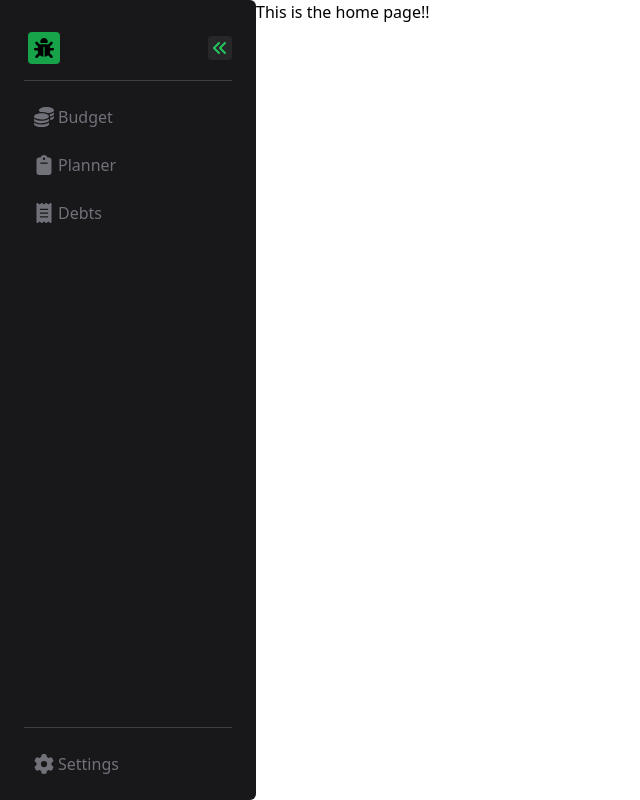
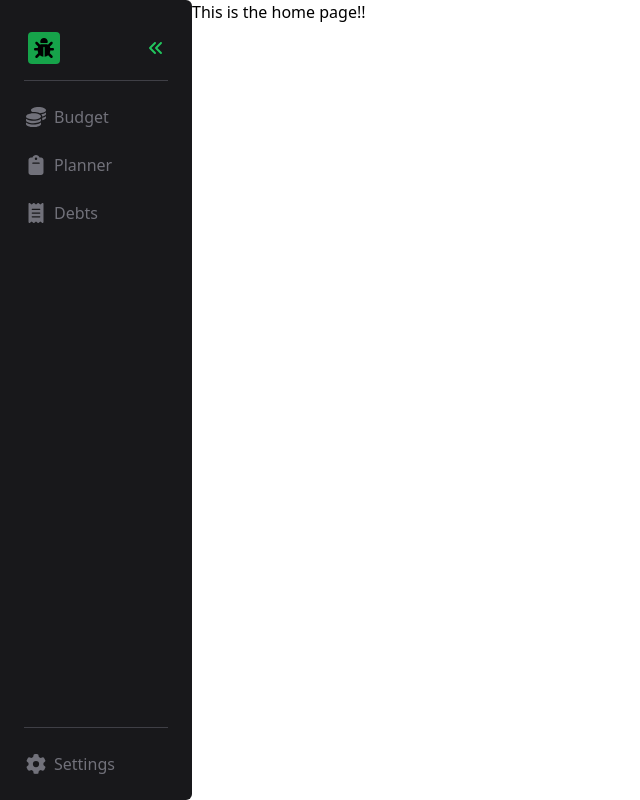
Before and after one commit to nllko/expense-tracker, a Vue app: page / in a window 1280 px wide. Shown: the whole page, without its empty margins (0-640 px from the left). Built offline with nearby package versions, Linux system fonts and the light colour scheme.

Commit message:
togglable sidebar : - added logic to retract and expand the sidebar

```diff
--- a/src/components/SideBar/SideBar.vue
+++ b/src/components/SideBar/SideBar.vue
@@ -1,14 +1,15 @@
 <template>
-    <div class="w-64 h-screen bg-zinc-900 rounded-r-md flex flex-col">
-        <div class="px-6 pt-8">
-            <div class="flex items-center justify-between">
+    <div class="h-screen bg-zinc-900 rounded-r-md flex flex-col"
+        :class="expanded ? 'sidebar-expanded' : 'sidebar-retracted'">
+        <div :class="expanded ? 'button-container-expanded' : 'button-container-retracted'">
+            <div class="flex items-center justify-between" :class="expanded ? '' : 'flex-col'">
                 <RouterLink to="/">
                     <a class="bg-green-600 ml-1 p-1.5 rounded flex items-center justify-center">
                         <fa icon="bug" class="h-5" />
                     </a>
                 </RouterLink>
-                <button class="flex items-center justify-center p-0.5 rounded bg-zinc-800 h-6 w-6">
-                    <fa icon="angles-left" class="text-green-500" />
+                <button class="flex items-center justify-center p-0.5 h-6 w-6" @click="toggleSideBar">
+                    <fa :icon="expanded ? 'angles-left' : 'angles-right'" class="text-green-500" />
                 </button>
             </div>
         </div>
@@ -18,32 +19,70 @@
         </div>
 
         <div class="px-6 pt-4">
-            <ul class="flex flex-col space-y-2 pl-0.5">
-                <SideBarItem to="/budget" icon="coins" name="Budget" />
-                <SideBarItem to="/planner" icon="clipboard" name="Planner" />
-                <SideBarItem to="/debts" icon="receipt" name="Debts" />
+            <ul class="flex flex-col space-y-2" :class="expanded ? 'list-group-expanded' : ''">
+                <SideBarItem :class="!expanded ? 'sidebar-item-retractred' : ''" to="/budget" icon="coins" :name="expanded ? 'Budget' : ''" />
+                <SideBarItem :class="!expanded ? 'sidebar-item-retractred' : ''" to="/planner" icon="clipboard" :name="expanded ? 'Planner' : ''" />
+                <SideBarItem :class="!expanded ? 'sidebar-item-retractred' : ''" to="/debts" icon="receipt" :name="expanded ? 'Debts' : ''" />
             </ul>
         </div>
 
         <div class="mt-auto pb-4">
             <div class="px-6 pt-8">
-            <hr class="border-zinc-700" />
-        </div>
+                <hr class="border-zinc-700" />
+            </div>
 
-        <div class="px-6 pt-4">
-            <ul class="flex flex-col space-y-2 pl-0.5">
-                <SideBarItem to="/settings" icon="gear" name="Settings" />
-            </ul>
-        </div>
+            <div class="px-6 pt-4">
+                <ul class="flex flex-col space-y-2" :class="expanded ? 'list-group-expanded' : ''">
+                    <SideBarItem to="/settings" icon="gear" :name="expanded ? 'Settings' : ''" />
+                </ul>
+            </div>
         </div>
     </div>
 </template>
+
+<style scoped>
+.sidebar-expanded {
+    width: 12rem;
+}
+
+.sidebar-retracted {
+    width: 4rem;
+}
+
+.button-container-expanded {
+    padding-left: 1.5rem;
+    padding-right: 1.5rem;
+    padding-top: 2rem;
+}
+
+.button-container-retracted {
+    padding-top: 1.5rem;
+}
+
+.list-group-expanded {
+    padding-left: 0.125rem;
+}
+
+.sidebar-item-retractred {
+    padding-top: 0.5rem;
+}
+</style>
 
 <script>
 import SideBarItem from './SideBarItem.vue';
 
 export default {
     name: 'SideBar',
+    data() {
+        return {
+            expanded: true
+        }
+    },
+    methods: {
+        toggleSideBar() {
+            this.expanded = !this.expanded;
+        }
+    },
     components: {
         SideBarItem
     }
--- a/src/components/SideBar/SideBarItem.vue
+++ b/src/components/SideBar/SideBarItem.vue
@@ -1,10 +1,10 @@
 <template>
     <RouterLink :to="to">
-        <li class="relative text-zinc-500">
-            <div class="absolute inset-y-0 left-0 flex items-center pl-2">
+        <li class="relative text-zinc-500 hover:bg-zinc-800 rounded">
+            <div class="absolute inset-y-0 left-0 flex items-center">
                 <fa :icon="icon" class="w-5 h-5" />
             </div>
-            <a class="inline-block w-full px-4 py-2 pl-8 hover:bg-zinc-800 rounded">{{ name }}</a>
+            <a class="inline-block w-full px-4 py-2 pl-7 ">{{ name }}</a>
         </li>
     </RouterLink>
 </template>
```
Lines whose indentation alone changed are shown as unchanged.
